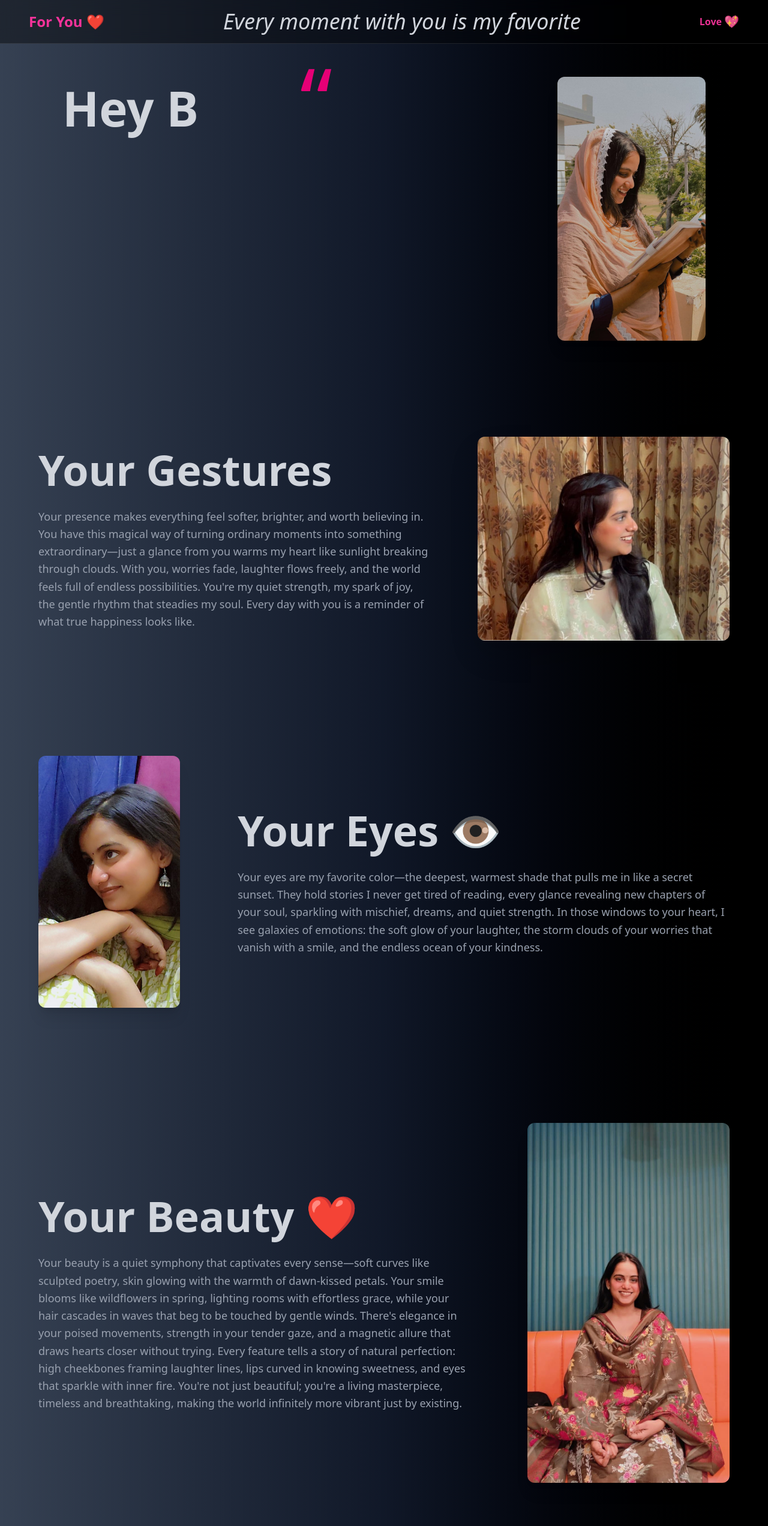
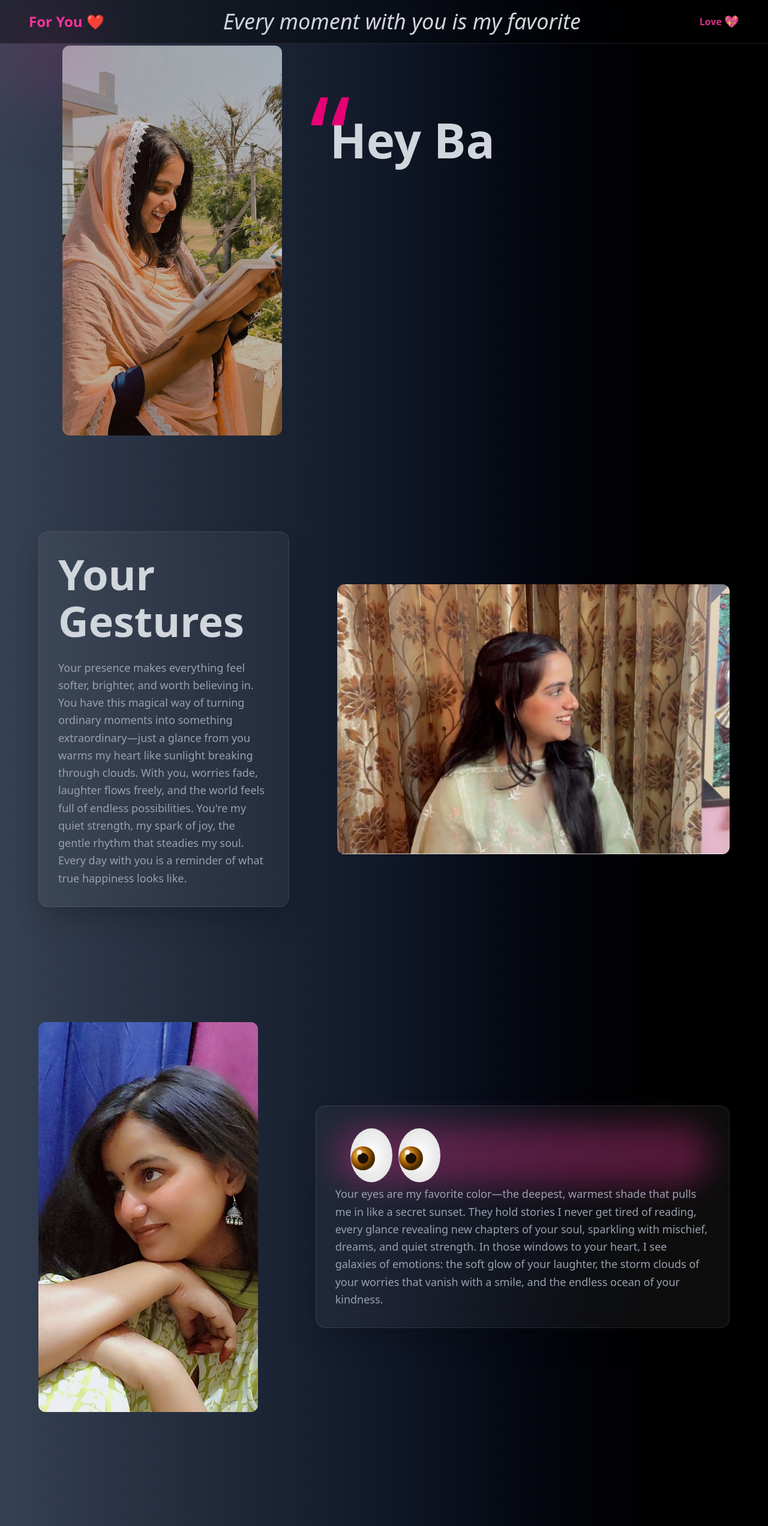
Before and after one commit to syedali-110/new-year, a React (Vite) app: page / in a window 1280 px wide. Shown: the top 2544 px of the page at 60% size. Built offline with nearby package versions, Linux system fonts and the light colour scheme.

Commit message:
Initial commit

```diff
--- a/src/App.jsx
+++ b/src/App.jsx
@@ -1,5 +1,6 @@
 import { useEffect, useState } from "react";
-import LoveNavbar from "./components/LoveNavbar.jsx";
+import Eye from "./components/Eye.jsx";
+import LoveNavbar from "./Components/LoveNavbar.jsx";
 
 const lines = ["Hey Baby girl!", "This Page", "is About", "You"];
 
@@ -7,6 +8,18 @@ export default function Hero() {
   const [displayText, setDisplayText] = useState(Array(lines.length).fill(""));
   const [currentLine, setCurrentLine] = useState(0);
   const [currentChar, setCurrentChar] = useState(0);
+  const [mouse, setMouse] = useState({ x: 0, y: 0 });
+
+  useEffect(() => {
+    const handleMove = (e) => {
+      setMouse({
+        x: (e.clientX / window.innerWidth - 0.5) * 20,
+        y: (e.clientY / window.innerHeight - 0.5) * 20,
+      });
+    };
+    window.addEventListener("mousemove", handleMove);
+    return () => window.removeEventListener("mousemove", handleMove);
+  }, []);
 
   useEffect(() => {
     let timer;
@@ -40,11 +53,21 @@ export default function Hero() {
   }, [currentChar, currentLine]);
 
   return (
-    <div className="min-h-screen bg-gradient-to-r from-gray-700 via-gray-900 to-black text-white overflow-x-hidden">
+    <div className="min-h-screen bg-gradient-to-r from-gray-700 via-gray-900 to-black text-white overflow-hidden transition-transform duration-300">
       <LoveNavbar />
 
       {/* ================= HERO SECTION ================= */}
-      <section className="max-w-[1200px] mx-auto px-6 md:px-16 pt-20 md:pt-32 flex flex-col-reverse md:flex-row gap-10 md:gap-20 items-center relative">
+      <section className="max-w-[1200px] mx-auto px-6 md:px-16 pt-20 md:pt-19 flex flex-col md:flex-row gap-10 md:gap-20 items-center relative">
+        {/* IMAGE - LEFT */}
+        <div className="flex-shrink-0">
+          <img
+            src="/saba2.jpeg"
+            alt="hero"
+            className="rounded-xl w-[300] h-[650px] transition-transform duration-700 hover:scale-[1.04] hover:rotate-1"
+          />
+        </div>
+
+        {/* TEXT - RIGHT */}
         <div className="flex-1">
           <h1 className="text-4xl sm:text-5xl md:text-[80px] font-extrabold leading-snug md:leading-[1.05] text-gray-300 whitespace-pre-wrap">
             {displayText.map((line, idx) => (
@@ -57,22 +80,14 @@ export default function Hero() {
           </h1>
         </div>
 
-        <div className="flex-shrink-0">
-          <img
-            src="/saba2.jpeg"
-            alt="hero"
-            className="w-full max-w-[340px] h-auto sm:h-[400px] md:h-[440px] object-cover rounded-xl shadow-xl"
-          />
-        </div>
-
-        <span className="text-pink-600 text-[80px] sm:text-[100px] md:text-[150px] absolute top-[2rem] sm:top-[2.5rem] md:top-[3.25rem] left-[4rem] sm:left-[6rem] md:left-[28.75rem]">
+        <span className="text-pink-600 text-[80px] sm:text-[100px] md:text-[190px] absolute top-[2rem] sm:top-[2.5rem] md:top-[5.1rem] left-[4rem] sm:left-[6rem] md:left-[29.75rem]">
           “
         </span>
       </section>
 
       {/* ================= QUOTE + IMAGE ================= */}
       <section className="max-w-[1300px] mx-auto px-6 md:px-16 mt-20 md:mt-40 flex flex-col-reverse md:flex-row gap-10 md:gap-20 items-center">
-        <div className="flex-1">
+        <div className="backdrop-blur-xl bg-white/5 border border-white/10 rounded-2xl p-8 shadow-2xl">
           <h2 className="text-3xl sm:text-4xl md:text-[70px] text-gray-300 font-extrabold mb-4 md:mb-6">
             Your Gestures
           </h2>
@@ -91,7 +106,7 @@ export default function Hero() {
         <img
           src="/saba1.jpeg"
           alt="quote"
-          className="w-full max-w-[420px] h-auto sm:h-[300px] md:h-[340px] object-cover rounded-xl shadow-2xl"
+          className="rounded-xl w-[200] h-[450px] transition-transform duration-700 hover:scale-[1.04] hover:rotate-1"
         />
       </section>
 
@@ -100,13 +115,14 @@ export default function Hero() {
         <img
           src="/saba5.jpeg"
           alt="eyes"
-          className="w-full md:w-auto h-[300px] sm:h-[360px] md:h-[420px] object-cover rounded-xl shadow-xl"
+          className="rounded-xl w-[300] h-[650px] transition-transform duration-700 hover:scale-[1.04] hover:rotate-1"
         />
 
-        <div className="flex-1">
-          <h2 className="text-3xl sm:text-4xl md:text-[70px] text-gray-300 font-extrabold mb-4 md:mb-6 flex items-center gap-2 md:gap-4">
-            Your Eyes 👁️
-          </h2>
+        <div className="backdrop-blur-xl bg-white/5 border border-white/10 rounded-2xl p-8 shadow-2xl">
+          <div className="relative">
+            <Eye />
+            <span className="absolute inset-0 rounded-full blur-xl bg-pink-500/30 -z-10" />
+          </div>
 
           <p className="text-gray-400 text-base sm:text-lg leading-relaxed">
             Your eyes are my favorite color—the deepest, warmest shade that
@@ -122,7 +138,7 @@ export default function Hero() {
 
       {/* ================= FINAL IMAGE + TEXT ================= */}
       <section className="max-w-[1300px] mx-auto px-6 md:px-16 mt-20 md:mt-48 mb-20 md:mb-32 flex flex-col md:flex-row gap-10 md:gap-24 items-center">
-        <div className="flex-1">
+        <div className="backdrop-blur-xl bg-white/5 border border-white/10 rounded-2xl p-8 shadow-2xl">
           <h2 className="text-3xl sm:text-4xl md:text-[70px] text-gray-300 font-extrabold mb-4 md:mb-6 flex items-center gap-2 md:gap-4">
             Your Beauty ❤️
           </h2>
@@ -146,7 +162,7 @@ export default function Hero() {
         <img
           src="/saba8.jpeg"
           alt="final"
-          className="w-full md:w-auto h-[300px] sm:h-[400px] md:h-[600px] object-cover rounded-xl shadow-xl"
+          className="rounded-xl w-[300] h-[650px] transition-transform duration-700 hover:scale-[1.04] hover:rotate-1"
         />
       </section>
 
@@ -155,10 +171,10 @@ export default function Hero() {
         <img
           src="/saba4.jpeg"
           alt="smile"
-          className="w-full md:w-auto h-[300px] sm:h-[500px] md:h-[720px] object-cover rounded-xl shadow-xl"
+          className="rounded-xl w-[300] h-[650px] transition-transform duration-700 hover:scale-[1.04] hover:rotate-1"
         />
 
-        <div className="flex-1">
+        <div className="backdrop-blur-xl bg-white/5 border border-white/10 rounded-2xl p-8 shadow-2xl">
           <h2 className="text-3xl sm:text-4xl md:text-[70px] text-gray-300 font-extrabold mb-4 md:mb-6 flex items-center gap-2 md:gap-4">
             Your Smile 😄
           </h2>
@@ -183,6 +199,18 @@ export default function Hero() {
           </p>
         </div>
       </section>
+      <div className="backdrop-blur-xl bg-white/5 border border-white/10 rounded-2xl p-8 shadow-2xl">
+        <p className="text-center text-pink-500 text-lg mb-3 animate-pulse">
+          Made with ❤️ just for you
+        </p>
+      </div>
+      <div
+        className="fixed w-40 h-40 bg-pink-500/20 rounded-full blur-3xl pointer-events-none"
+        style={{
+          left: mouse.x * 3,
+          top: mouse.y * 3,
+        }}
+      />
     </div>
   );
 }
--- /dev/null
+++ b/src/Components/Eye.jsx
@@ -0,0 +1,44 @@
+import { useEffect, useState } from "react";
+
+const Eye = ({ size = 100 }) => {
+  const [pos, setPos] = useState({ x: 0, y: 0 });
+
+  return (
+    <>
+      <svg
+        width={size * 2}
+        height={size}
+        viewBox="0 0 200 100"
+        xmlns="http://www.w3.org/2000/svg"
+      >
+        <defs>
+          <radialGradient id="eyeWhite" cx="50%" cy="50%" r="50%">
+            <stop offset="0%" stopColor="#ffffff" />
+            <stop offset="100%" stopColor="#e6e6e6" />
+          </radialGradient>
+
+          <radialGradient id="iris" cx="35%" cy="35%" r="60%">
+            <stop offset="0%" stopColor="#ffd27a" />
+            <stop offset="60%" stopColor="#a35b00" />
+            <stop offset="100%" stopColor="#4a2a00" />
+          </radialGradient>
+        </defs>
+
+        {/* LEFT EYE */}
+        <ellipse cx="60" cy="50" rx="35" ry="45" fill="url(#eyeWhite)" />
+        <circle cx={46 + pos.x} cy={55 + pos.y} r="20" fill="url(#iris)" />
+        <circle cx={46 + pos.x} cy={55 + pos.y} r="9" fill="#1a0f00" />
+
+        <circle cx="40" cy="45" r="4" fill="white" opacity="0.9" />
+
+        {/* RIGHT EYE */}
+        <ellipse cx="140" cy="50" rx="35" ry="45" fill="url(#eyeWhite)" />
+        <circle cx="126" cy="55" r="20" fill="url(#iris)" />
+        <circle cx="126" cy="55" r="9" fill="#1a0f00" />
+        <circle cx="120" cy="45" r="4" fill="white" opacity="0.9" />
+      </svg>
+    </>
+  );
+};
+
+export default Eye;
```
Also changed, not shown: index.html (+10 -2 lines), tailwind.config.js (line endings or trailing spaces).
